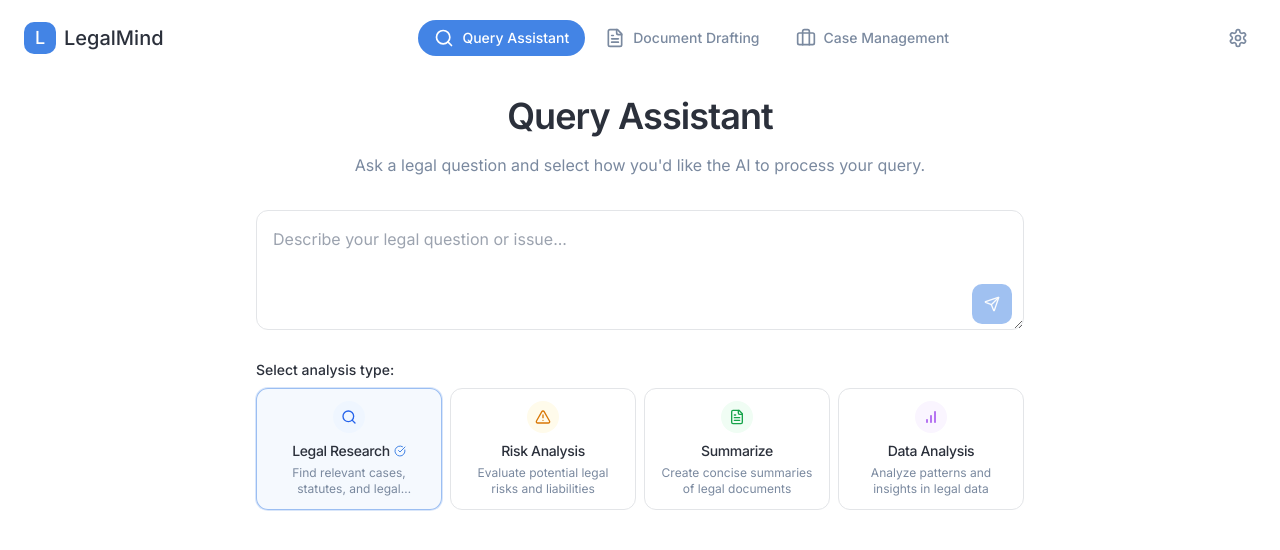
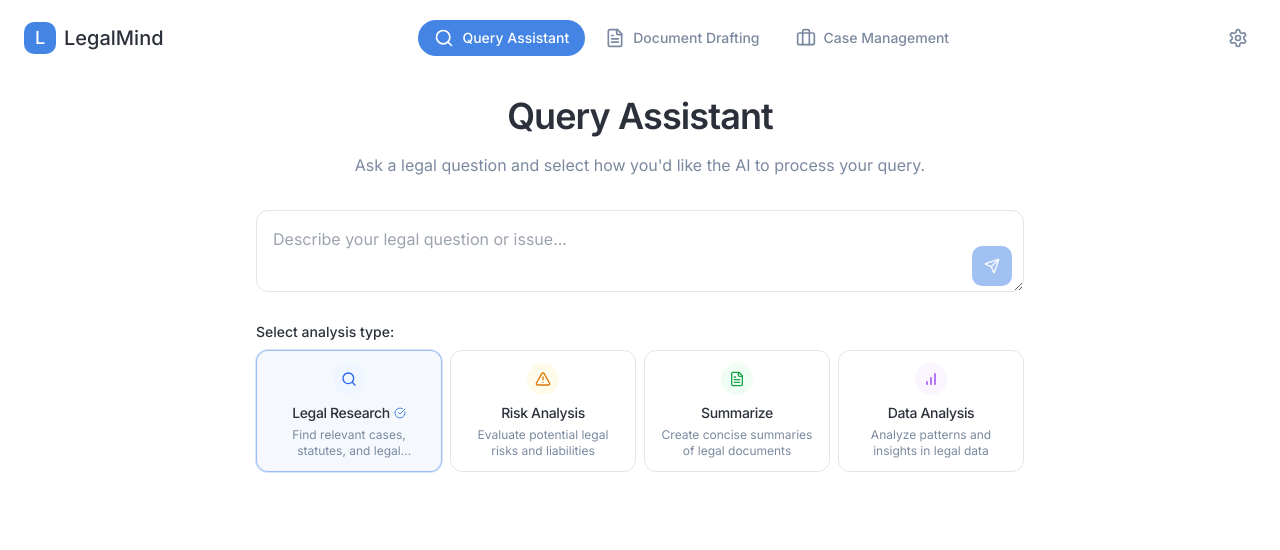
Before and after one commit to realix-ai/legalmind-mate, a React (Vite) app: page /query-assistant in a window 1280 px wide. Shown: the top 550 px of the page. Built offline with nearby package versions, Linux system fonts and the light colour scheme.

Commit message:
Reduce query box size
The size of the query box has been reduced.

```diff
--- a/src/components/QueryForm.tsx
+++ b/src/components/QueryForm.tsx
@@ -38,7 +38,7 @@ const QueryForm = ({ onSubmit, isProcessing }: QueryFormProps) => {
             value={query}
             onChange={(e) => setQuery(e.target.value)}
             placeholder="Describe your legal question or issue..."
-            className="w-full min-h-[120px] p-4 pr-12 rounded-xl border border-input bg-background focus:ring-2 focus:ring-primary/20 focus:border-primary/50 transition-all duration-200 resize-y"
+            className="w-full min-h-[80px] p-4 pr-12 rounded-xl border border-input bg-background focus:ring-2 focus:ring-primary/20 focus:border-primary/50 transition-all duration-200 resize-y"
             disabled={isProcessing}
           />
           <Button
```
